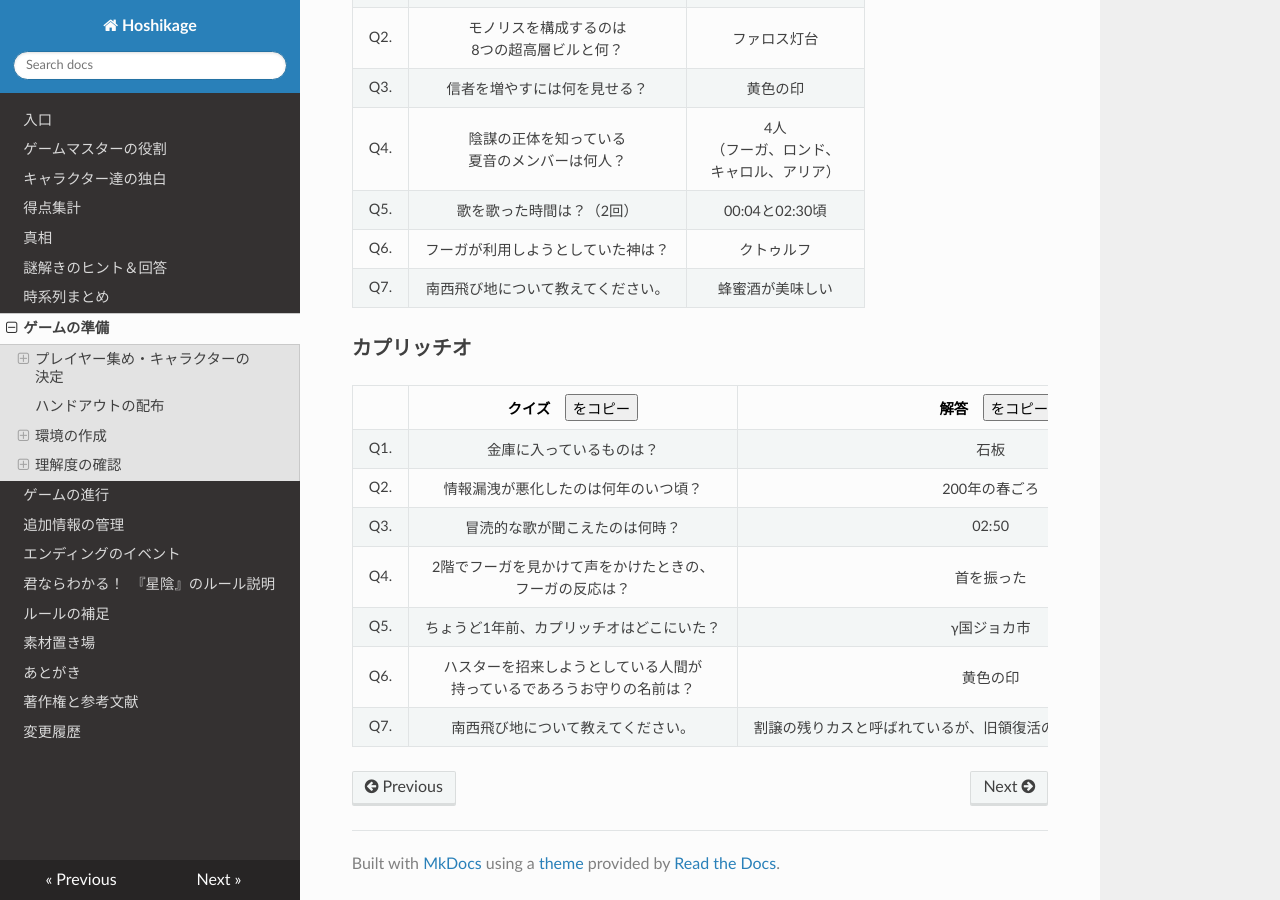
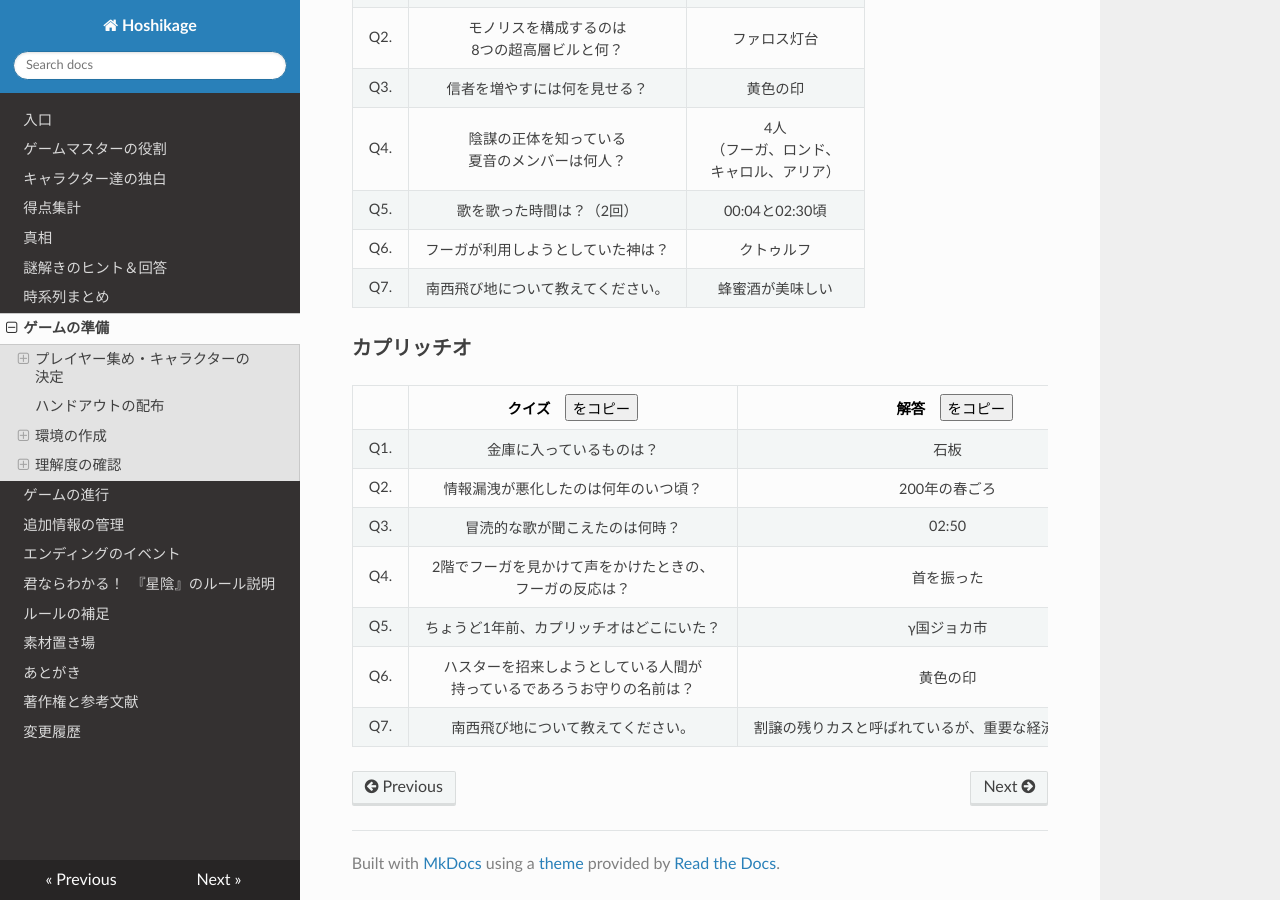
Before and after one commit to KTakahiro1729/Hoshikage, an MkDocs documentation site: the page built from docs/GettingReady.md, in a window 1280 px wide and 900 px high, scrolled down 3721 px. Built offline with MkDocs 1.6.1, drawn with Linux system fonts in a browser that asks for light colours; nearby versions of some CDN libraries.

Commit message:
fix unupdated answers

```diff
--- a/docs/GettingReady.md
+++ b/docs/GettingReady.md
@@ -216,7 +216,7 @@
 |Q4. |2階でフーガを見かけて声をかけたときの、</br>フーガの反応は？| 首を振った|
 |Q5. |ちょうど1年前、カプリッチオはどこにいた？| γ国ジョカ市|
 |Q6. |ハスターを招来しようとしている人間が</br>持っているであろうお守りの名前は？| 黄色の印|
-|Q7. |南西飛び地について教えてください。| 割譲の残りカスと呼ばれているが、旧領復活の足がかりと考えられている|
+|Q7. |南西飛び地について教えてください。| 割譲の残りカスと呼ばれているが、重要な経済拠点である。|
 
 <p></p>
 
```
